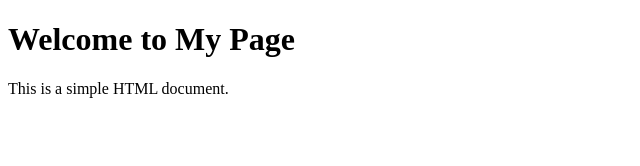
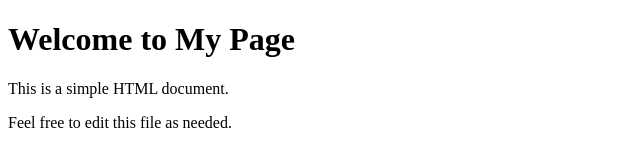
Before and after one commit to medinihm/MyGitRepo, a plain HTML site: page index.html in a window 1280 px wide. Shown: the whole page, without its empty margins (0-640 px from the left). Drawn offline with Linux system fonts and the light colour scheme.

Commit message:
Fourth Version

```diff
--- a/index.html
+++ b/index.html
@@ -9,5 +9,6 @@
 <body>
     <h1>Welcome to My Page</h1>
     <p>This is a simple HTML document.</p>
+    <p>Feel free to edit this file as needed.</p>
 </body>
 </html>
```
